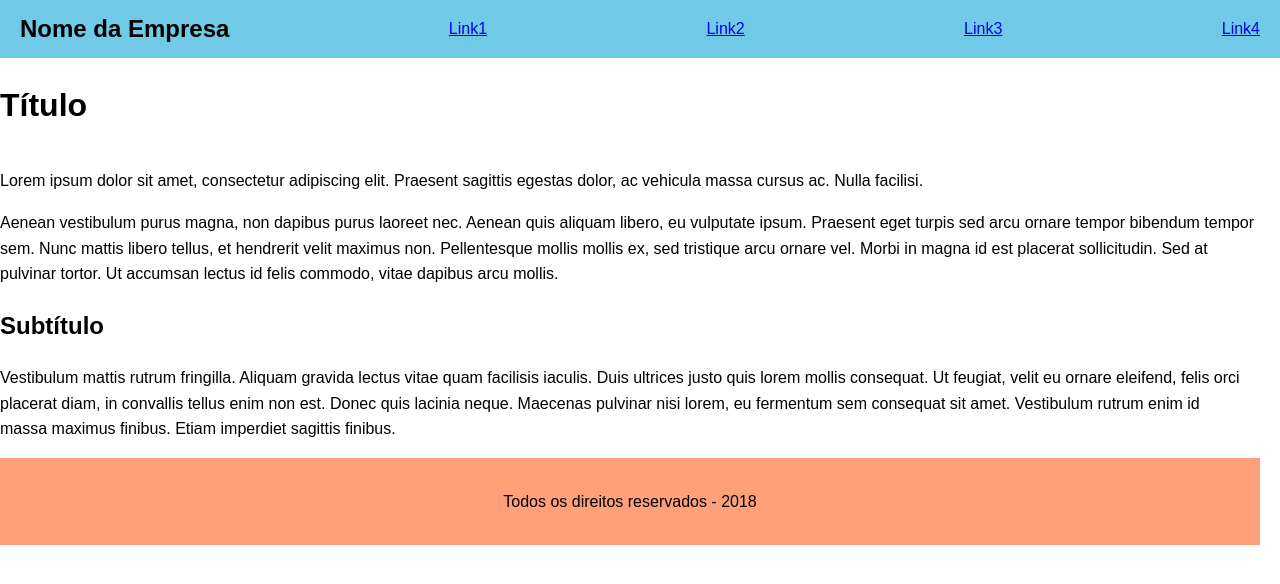
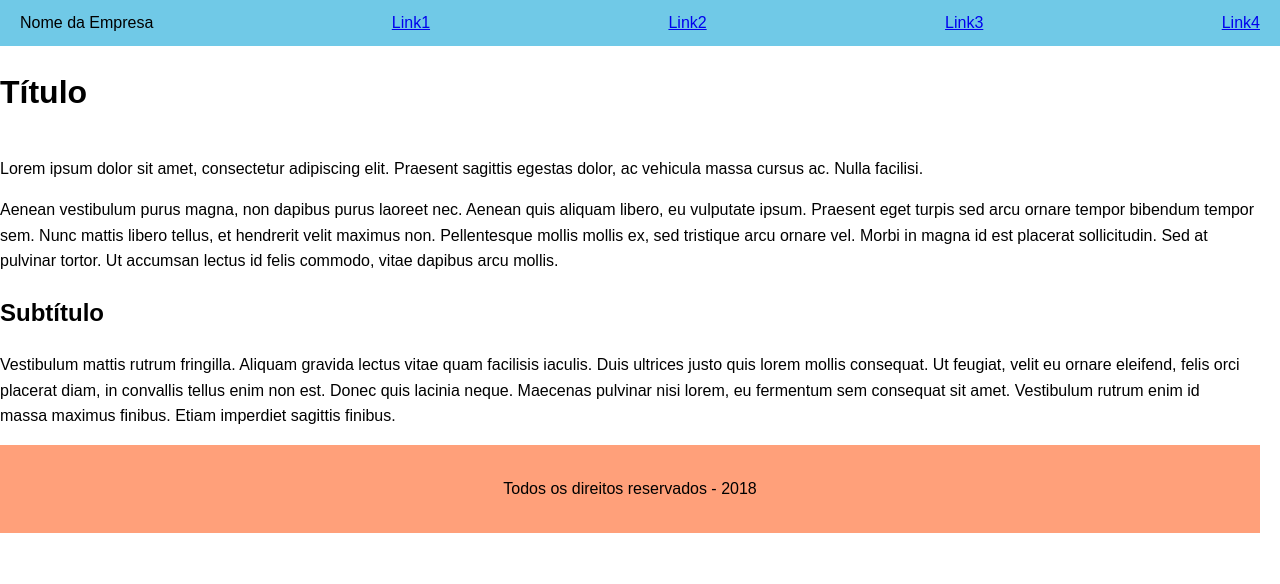
Before and after one commit to victorverissimo6/Progweb, a plain HTML site: page Exercicio4.html in a window 1280 px wide. Drawn offline with Linux system fonts and the light colour scheme.

Commit message:
deixando o cabeçalho do jeito certo

```diff
--- a/Exercicio.css
+++ b/Exercicio.css
@@ -20,10 +20,6 @@ body {
     padding: 10px 20px;
 }
 
-.header span {
-    font-size: 1.5em;
-    font-weight: bold;
-}
 
 .header .links a {
     margin-left: 15px;
--- a/Exercicio4.html
+++ b/Exercicio4.html
@@ -9,7 +9,7 @@
 <body>
    <div class="general">
     <div class="header">
-        <span>Nome da Empresa</span>
+        <header>Nome da Empresa</header>
         <a href="#">Link1</a>
         <a href="#">Link2</a>
         <a href="#">Link3</a>
```
Also changed, not shown: Exercicio5.html (+1 -1 lines), Exercicio6.html (+1 -1 lines).
